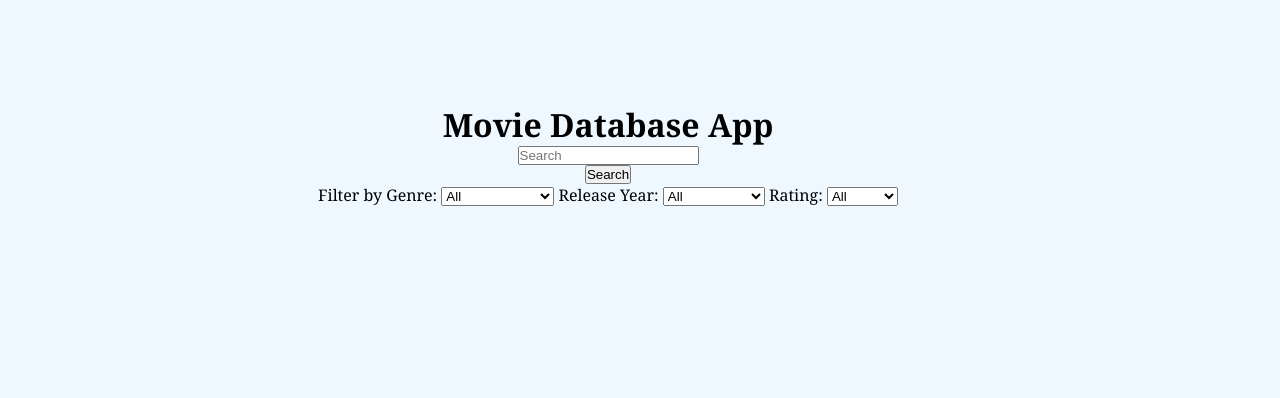
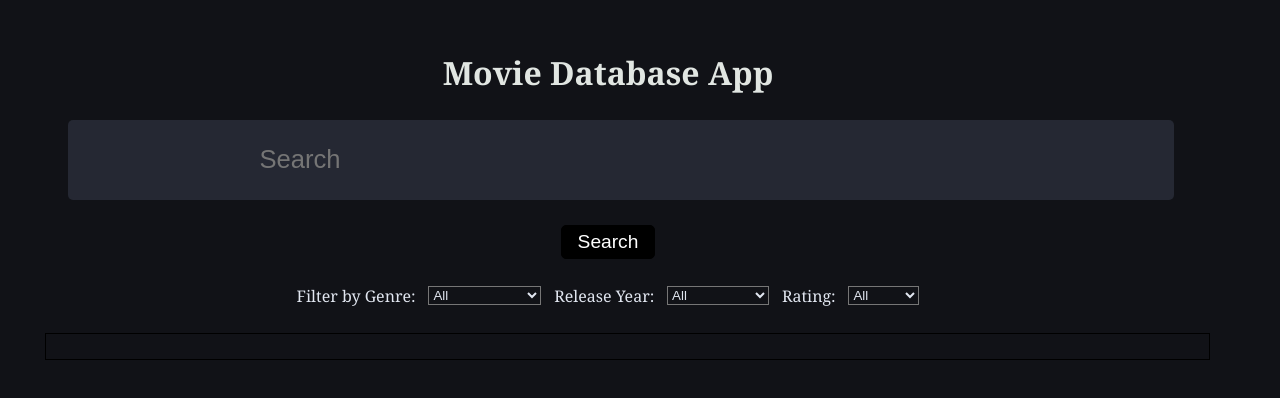
Before and after one commit to Uzrakhan/Movie-Database, a plain HTML site: page index.html in a window 1280 px wide. Shown: the part 220-618 px from the top of the page. Drawn offline with Linux system fonts and the light colour scheme; no server answers.

Commit message:
Styled my app

```diff
--- a/index.html
+++ b/index.html
@@ -5,6 +5,7 @@
     <meta name="viewport" content="width=device-width, initial-scale=1.0">
     <title>Movie Database</title>
     <link rel="stylesheet" href="style.css">
+    <link rel="stylesheet" href="https://cdnjs.cloudflare.com/ajax/libs/font-awesome/6.0.0-beta3/css/all.min.css">
 </head>
 <body>
     <div class="container">
@@ -12,7 +13,7 @@
       <input type="text" id="search" placeholder="Search" required>
       <button id="search-btn">Search</button>
 
-    <div class="filter-section">
+     <div class="filter-section">
         <label for="genre-select">Filter by Genre:</label>
         <select id="genre-select">
          <option value="">All</option>
@@ -40,7 +41,7 @@
           <option value="6">Above 6</option>
         </select>
 
-    </div>
+     </div>
       <div id="movie-list"></div>
     </div>
     <script src="script.js"></script>
--- a/script.js
+++ b/script.js
@@ -67,7 +67,7 @@ function displayMovies(moviesToDisplay) {
         movieDiv.classList.add('movie');
         movieDiv.innerHTML = `
          <div class="movie-card">
-            <img src="${baseUrl}${movie.poster_path}" alt="${movie.title}" style="width: 100px; height: auto;">
+            <img src="${baseUrl}${movie.poster_path}" alt="${movie.title}" style="width: 150px; height: auto; border-radius: 5px">
             <h3>${movie.title}</h3>
             <p>Rating: ${movie.vote_average}</p>
             <p>Release Year: ${movie.release_date.slice(0,4)}</p>
--- a/style.css
+++ b/style.css
@@ -5,7 +5,7 @@
 }
 
 body{
-    background-color: aliceblue;
+    background-color: #111217;
     font-family: Georgia, 'Times New Roman', Times, serif;
 }
 
@@ -17,6 +17,64 @@ body{
     flex-direction: column;
     width: 95%;
     padding: 2vw;
+    margin-top: 2vw;
+    color: #E1E6F0;
+}
+
+.container h1{
+    color: #E1E6E2;
+}
+
+#search{
+    padding: 2vw 15vw;
+    width: 95%;
+    margin-top: 2vw;
+    background-color: #252833;
+    color: #8A94AD;
+    border: none;
+    border-radius: 5px;
+    font-size: 2vw;
+    display: flex;
+    justify-content: center;
+    align-items: center;
+    margin-left: 2vw;
+}
+
+#search-btn{
+    background-color: black;
+    color: white;
+    padding: 5px 16px;
+    font-size: 1.5vw;
+    border: 1px solid black;
+    border-radius: 5px;
+    cursor: pointer;
+    margin-top: 2vw;
+    margin-bottom: 2vw;
+}
+
+.filter-section{
+    display: flex;
+    justify-content: space-between;
+    align-items: center;
+    gap: 1vw;
+}
+
+#genre-select{
+    background-color: #111217;
+    color: #E1E6F0;
+
+}
+
+#year-select{
+    background-color: #111217;
+    color: #E1E6F0;
+
+}
+
+#rating-select{
+    background-color: #111217;
+    color: #E1E6F0;
+
 }
 
 #movie-list{
@@ -25,11 +83,13 @@ body{
     justify-content: center;
     align-items: center;
     text-align: center;
-    gap: 3vw;
+    gap: 2.5vw;
     width: 100%;
     margin-left: 3vw;
     padding: 1vw;
     margin-top: 2vw;
+    border: 1px solid black;
+    color: #E1E6F0;
 }
 
 .movie-card{
```
